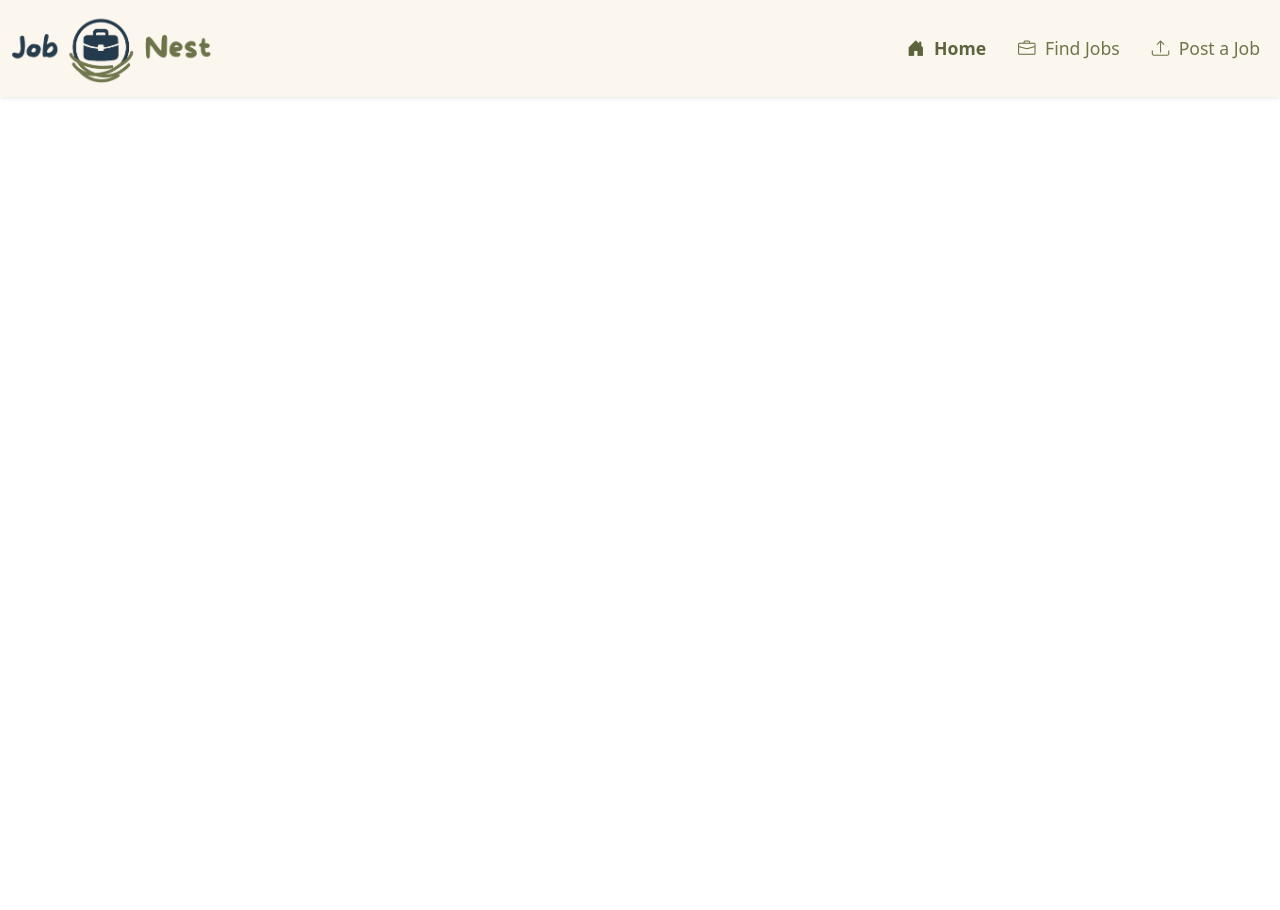
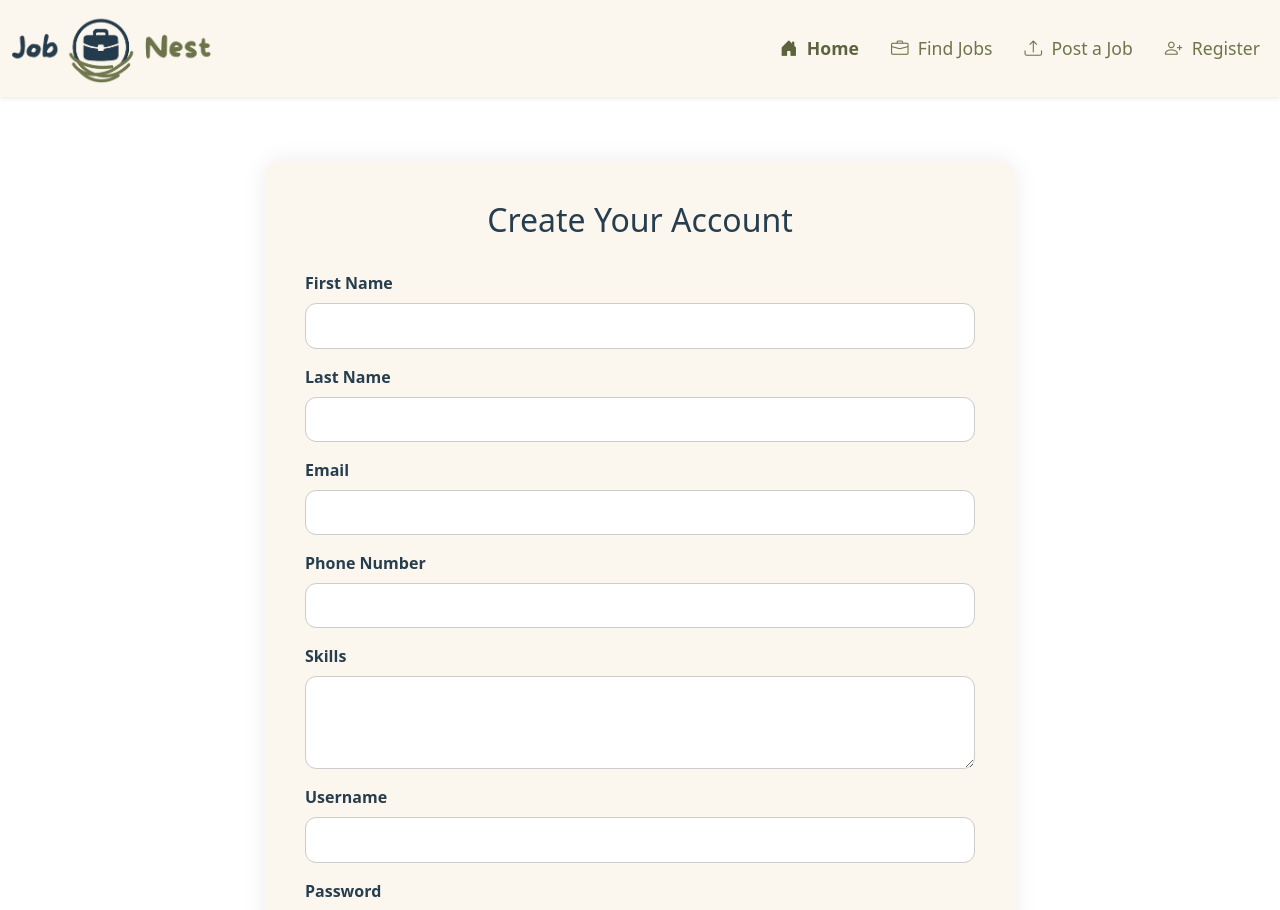
Before and after one commit to Tsouli-Abde/job-nest-frontend, an Angular app: page /register in a window 1280 px wide. Before the commit this address led to /. Shown: the top 910 px of the page. Before the commit the page ends 800 px from the top, so only its background shows below. Built offline with nearby package versions, Linux system fonts and the light colour scheme.

Commit message:
Add register applicant component

```diff
--- a/src/app/app-routing.module.ts
+++ b/src/app/app-routing.module.ts
@@ -4,12 +4,15 @@ import { HomeComponent } from './pages/home/home.component';
 import { JobListComponent } from './pages/job-list/job-list.component';
 import { AddJobComponent } from './add-job/add-job.component';
 import { JobDetailComponent } from './job-detail/job-detail.component';
+import { RegisterApplicantComponent } from './register-applicant/register-applicant.component';
+
 
 const routes: Routes = [
   { path: '', component: HomeComponent },
   { path: 'jobs', component: JobListComponent },
   { path: 'post-job', component: AddJobComponent },
   { path: 'jobs/:id', component: JobDetailComponent },
+  { path: 'register', component: RegisterApplicantComponent },
 
 ];
 @NgModule({
--- a/src/app/app.module.ts
+++ b/src/app/app.module.ts
@@ -4,12 +4,13 @@ import { ReactiveFormsModule } from '@angular/forms';
 
 import { AppRoutingModule } from './app-routing.module';
 import { AppComponent } from './app.component';
-import { HttpClientModule } from '@angular/common/http';  // <<== ADD THIS
+import { HttpClientModule } from '@angular/common/http';
 import { TopBarComponent } from './components/top-bar/top-bar.component';
 import { HomeComponent } from './pages/home/home.component';
 import { JobListComponent } from './pages/job-list/job-list.component';
 import { AddJobComponent } from './add-job/add-job.component';
 import { JobDetailComponent } from './job-detail/job-detail.component';
+import { RegisterApplicantComponent } from './register-applicant/register-applicant.component';
 
 @NgModule({
   declarations: [
@@ -18,7 +19,8 @@ import { JobDetailComponent } from './job-detail/job-detail.component';
     HomeComponent,
     JobListComponent,
     AddJobComponent,
-    JobDetailComponent
+    JobDetailComponent,
+    RegisterApplicantComponent
   ],
   imports: [
     BrowserModule,
--- a/src/app/components/top-bar/top-bar.component.html
+++ b/src/app/components/top-bar/top-bar.component.html
@@ -23,6 +23,11 @@
             <i class="bi bi-upload"></i> Post a Job
           </a>
         </li>
+        <li class="nav-item">
+          <a class="nav-link" [routerLink]="['/register']">
+            <i class="bi bi-person-plus"></i> Register
+          </a>
+        </li>
       </ul>
     </div>
   </div>
--- /dev/null
+++ b/src/app/register-applicant/register-applicant.component.css
@@ -0,0 +1,51 @@
+.register-form-container {
+    max-width: 750px;
+    margin: 4rem auto;
+    padding: 2.5rem;
+    background-color: #fbf7ef;
+    border-radius: 1rem;
+    box-shadow: 0 0 25px rgba(0, 0, 0, 0.08);
+  }
+
+  .form-title {
+    font-size: 2rem;
+    color: #273e4e;
+    text-align: center;
+    margin-bottom: 2rem;
+  }
+
+  .styled-form .form-label {
+    font-weight: 600;
+    color: #273e4e;
+  }
+
+  .form-control {
+    border-radius: 0.7rem;
+    padding: 0.6rem 1rem;
+    border: 1px solid #ccc;
+    font-size: 1rem;
+    transition: border-color 0.3s;
+  }
+
+  .form-control:focus {
+    border-color: #6d7549;
+    outline: none;
+    box-shadow: 0 0 5px rgba(109, 117, 73, 0.3);
+  }
+
+  .submit-btn {
+    width: 100%;
+    padding: 0.9rem;
+    font-size: 1.2rem;
+    font-weight: 600;
+    border: none;
+    border-radius: 2rem;
+    background-color: #3d6480;
+    color: white;
+    transition: background-color 0.3s ease;
+  }
+
+  .submit-btn:hover {
+    background-color: #3d6480d7;
+    cursor: pointer;
+  }
--- /dev/null
+++ b/src/app/register-applicant/register-applicant.component.html
@@ -0,0 +1,100 @@
+<!-- <div class="container mt-5">
+    <h2 class="text-center mb-4">Create Your Account</h2>
+
+    <form [formGroup]="registerForm" (ngSubmit)="onSubmit()" class="mx-auto" style="max-width: 600px">
+
+      <div class="mb-3">
+        <label for="firstName" class="form-label">First Name</label>
+        <input type="text" id="firstName" formControlName="firstName" class="form-control" required>
+      </div>
+
+      <div class="mb-3">
+        <label for="lastName" class="form-label">Last Name</label>
+        <input type="text" id="lastName" formControlName="lastName" class="form-control" required>
+      </div>
+
+      <div class="mb-3">
+        <label for="email" class="form-label">Email</label>
+        <input type="email" id="email" formControlName="email" class="form-control" required>
+      </div>
+
+      <div class="mb-3">
+        <label for="phoneNumber" class="form-label">Phone Number</label>
+        <input type="text" id="phoneNumber" formControlName="phoneNumber" class="form-control">
+      </div>
+
+      <div class="mb-3">
+        <label for="skills" class="form-label">Skills</label>
+        <textarea id="skills" formControlName="skills" rows="3" class="form-control"></textarea>
+      </div>
+
+      <div class="mb-3">
+        <label for="username" class="form-label">Username</label>
+        <input type="text" id="username" formControlName="username" class="form-control" required>
+      </div>
+
+      <div class="mb-3">
+        <label for="password" class="form-label">Password</label>
+        <input type="password" id="password" formControlName="password" class="form-control" required>
+      </div>
+
+      <button type="submit" class="btn btn-primary w-100">Register</button>
+
+    </form>
+  </div>
+   -->
+
+<div class="register-form-container">
+  <h2 class="form-title">Create Your Account</h2>
+
+  <form [formGroup]="registerForm" (ngSubmit)="onSubmit()" class="styled-form" novalidate>
+
+    <div class="mb-3">
+      <label for="firstName" class="form-label fw-bold">First Name</label>
+      <input id="firstName" type="text" class="form-control" [ngClass]="{ 'is-invalid': isFieldInvalid('firstName') }"
+        formControlName="firstName">
+      <div class="invalid-feedback">First name is required.</div>
+    </div>
+
+    <div class="mb-3">
+      <label for="lastName" class="form-label fw-bold">Last Name</label>
+      <input id="lastName" type="text" class="form-control" [ngClass]="{ 'is-invalid': isFieldInvalid('lastName') }"
+        formControlName="lastName">
+      <div class="invalid-feedback">Last name is required.</div>
+    </div>
+
+    <div class="mb-3">
+      <label for="email" class="form-label fw-bold">Email</label>
+      <input id="email" type="email" class="form-control" [ngClass]="{ 'is-invalid': isFieldInvalid('email') }"
+        formControlName="email">
+      <div class="invalid-feedback" *ngIf="registerForm.get('email')?.errors?.['required']">Email is required.</div>
+      <div class="invalid-feedback" *ngIf="registerForm.get('email')?.errors?.['email']">Enter a valid email.</div>
+    </div>
+
+    <div class="mb-3">
+      <label for="phoneNumber" class="form-label fw-bold">Phone Number</label>
+      <input id="phoneNumber" type="text" class="form-control" formControlName="phoneNumber">
+    </div>
+
+    <div class="mb-3">
+      <label for="skills" class="form-label fw-bold">Skills</label>
+      <textarea id="skills" class="form-control" rows="3" formControlName="skills"></textarea>
+    </div>
+
+    <div class="mb-3">
+      <label for="username" class="form-label fw-bold">Username</label>
+      <input id="username" type="text" class="form-control" [ngClass]="{ 'is-invalid': isFieldInvalid('username') }"
+        formControlName="username">
+      <div class="invalid-feedback">Username is required.</div>
+    </div>
+
+    <div class="mb-3">
+      <label for="password" class="form-label fw-bold">Password</label>
+      <input id="password" type="password" class="form-control" [ngClass]="{ 'is-invalid': isFieldInvalid('password') }"
+        formControlName="password">
+      <div class="invalid-feedback">Password is required.</div>
+    </div>
+
+    <button type="submit" class="btn submit-btn w-100">Register</button>
+  </form>
+</div>
--- /dev/null
+++ b/src/app/register-applicant/register-applicant.component.ts
@@ -0,0 +1,75 @@
+import { Component, OnInit } from '@angular/core';
+import { FormBuilder, FormGroup, Validators } from '@angular/forms';
+import { ApplicantService } from '../services/applicant.service';
+import Swal from 'sweetalert2';
+
+@Component({
+  selector: 'app-register-applicant',
+  templateUrl: './register-applicant.component.html',
+  styleUrls: ['./register-applicant.component.css']
+})
+export class RegisterApplicantComponent implements OnInit {
+  registerForm!: FormGroup;
+
+  constructor(private fb: FormBuilder, private applicantService: ApplicantService) { }
+
+  ngOnInit(): void {
+    this.registerForm = this.fb.group({
+      firstName: ['', Validators.required],
+      lastName: ['', Validators.required],
+      email: ['', [Validators.required, Validators.email]],
+      phoneNumber: [''],
+      skills: [''],
+      username: ['', Validators.required],
+      password: ['', Validators.required],
+    });
+  }
+
+  submitted = false;
+
+  isFieldInvalid(field: string): boolean {
+    const control = this.registerForm.get(field);
+    return !!(control && control.invalid && (control.touched || this.submitted));
+  }
+
+  onSubmit(): void {
+    this.submitted = true;
+    if (this.registerForm.invalid) {
+      Swal.fire({
+        icon: 'warning',
+        title: 'Incomplete form',
+        text: 'Please fill all required fields',
+        position: 'top-end',
+        toast: true,
+        timer: 3000,
+        showConfirmButton: false,
+      });
+      return;
+    }
+
+    this.applicantService.register(this.registerForm.value).subscribe({
+      next: () => {
+        Swal.fire({
+          icon: 'success',
+          title: 'Account created!',
+          toast: true,
+          position: 'top-end',
+          showConfirmButton: false,
+          timer: 2500,
+        });
+        this.registerForm.reset();
+        this.submitted = false;
+      },
+      error: () => {
+        Swal.fire({
+          icon: 'error',
+          title: 'Error during registration',
+          toast: true,
+          position: 'top-end',
+          showConfirmButton: false,
+          timer: 3000,
+        });
+      }
+    });
+  }
+}
--- /dev/null
+++ b/src/app/services/applicant.service.ts
@@ -0,0 +1,15 @@
+import { HttpClient } from '@angular/common/http';
+import { Injectable } from '@angular/core';
+import { Observable } from 'rxjs';
+import { Applicant } from '../models/applicant.model';
+
+@Injectable({ providedIn: 'root' })
+export class ApplicantService {
+  private apiUrl = 'http://localhost:8080/api/v1/applicants';
+
+  constructor(private http: HttpClient) {}
+
+  register(applicantData: Applicant): Observable<Applicant> {
+    return this.http.post<Applicant>(`${this.apiUrl}/register`, applicantData);
+  }
+}
```
Also changed, not shown: src/app/models/applicant.model.ts (added, +9 -0 lines).
